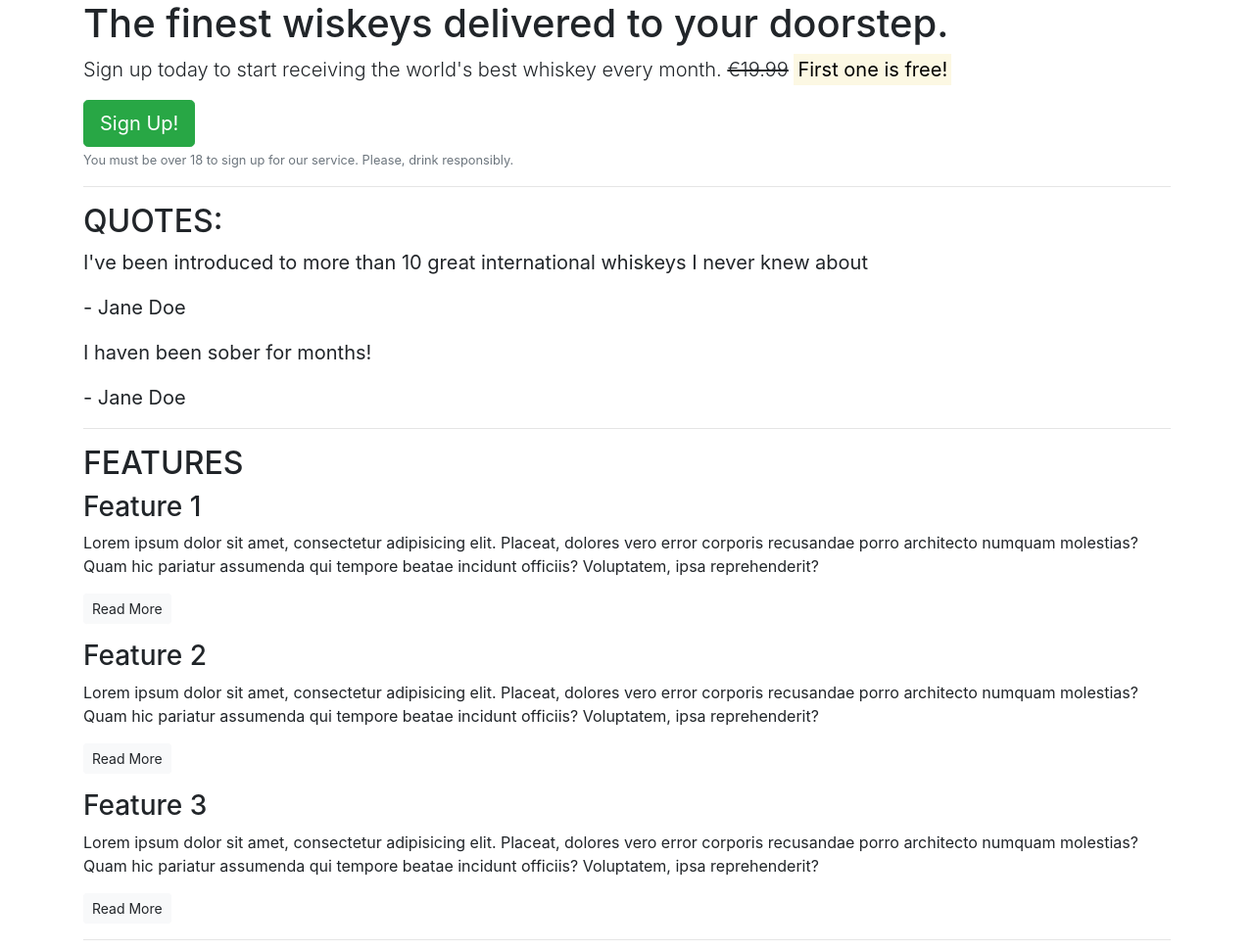
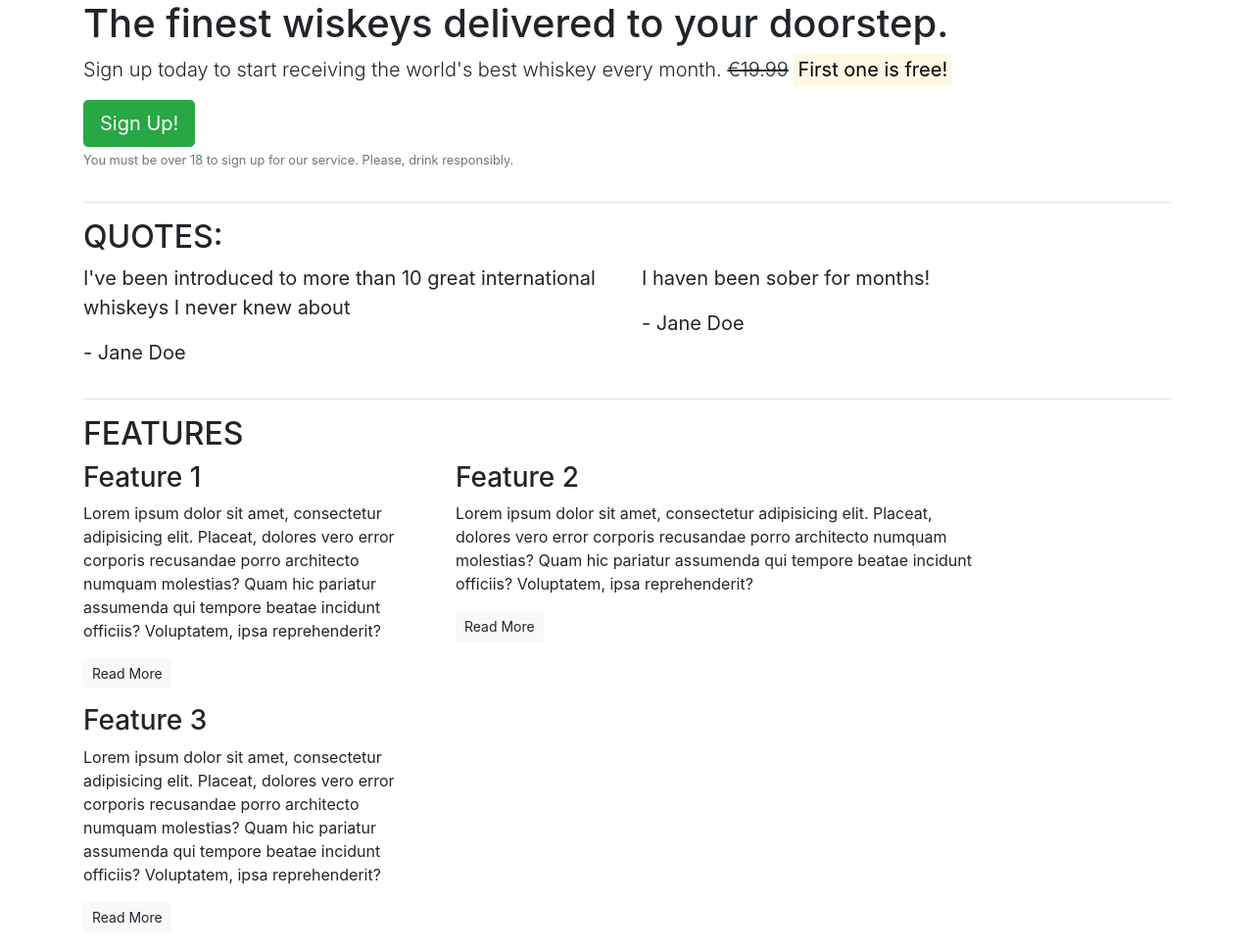
Before and after one commit to B-art-W/whisky_drop, a plain HTML site: page index.html in a window 1280 px wide. Shown: the top 971 px of the page at 98% size. Drawn offline with nearby package versions, Linux system fonts and the light colour scheme.

Commit message:
Updated version with bootstrap rows

```diff
--- a/index.html
+++ b/index.html
@@ -10,46 +10,70 @@
 </head>
 <body>
     <article class="container">
-
+        <div class="row">
+            <div class="col-12">
                 <section class="callout">
                     <h1>The finest wiskeys delivered to your doorstep.</h1>
                     <p class="lead">Sign up today to start receiving the world's best whiskey every month. <s>€19.99</s> <strong><mark>First one is free!</mark></strong></p>
                     <button class="btn btn-success btn-lg">Sign Up!</button>
                     <p class="text-muted"><small>You must be over 18 to sign up for our service. Please, drink responsibly.</small></p>
                 </section>
-
+            </div>
+        </div>
         <hr>
 
         <section class="quotes">
+            <div class="row">
+                <div class="col-12">
                     <h2 class="text-uppercase">Quotes:</h2>
+                </div>
+            </div>
+            <div class="row">
+                <div class="col-12 col-md-6">
                     <blockquote class="blockquote">
                         <p>I've been introduced to more than 10 great international whiskeys I never knew about</p>
                         <p>- Jane Doe</p>
                     </blockquote>
+                </div>
+                <div class="col-12 col-md-6">
                     <blockquote class="blockquote">
                         <p>I haven been sober for months!</p>
                         <p>- Jane Doe</p>
                     </blockquote>
+                </div>
+            </div>
         </section>
 
         <hr>
 
         <section class="features">
+            <div class="row">
+                <div class="col-12">
                     <h2 class="text-uppercase">Features</h2>
+                </div>
+            </div>
+            <div class="row">
+                <div class="col-12 col-md-6 col-lg-4">
                     <div class="feature">
                         <h3>Feature 1</h3>
                         <p>Lorem ipsum dolor sit amet, consectetur adipisicing elit. Placeat, dolores vero error corporis recusandae porro architecto numquam molestias? Quam hic pariatur assumenda qui tempore beatae incidunt officiis? Voluptatem, ipsa reprehenderit?</p>
                         <p><a class="btn btn-sm btn-light" href="">Read More</a></p>
                     </div>
+                </div>
+                <div class="col-12 col-md-6">
                     <div class="feature">
                         <h3>Feature 2</h3>
                         <p>Lorem ipsum dolor sit amet, consectetur adipisicing elit. Placeat, dolores vero error corporis recusandae porro architecto numquam molestias? Quam hic pariatur assumenda qui tempore beatae incidunt officiis? Voluptatem, ipsa reprehenderit?</p>
                         <p><a class="btn btn-sm btn-light" href="">Read More</a></p>
                     </div>
+                </div>
+                <div class="col-12 d-md-none d-lg-block col-lg-4">
                     <div class="feature">
                         <h3>Feature 3</h3>
                         <p>Lorem ipsum dolor sit amet, consectetur adipisicing elit. Placeat, dolores vero error corporis recusandae porro architecto numquam molestias? Quam hic pariatur assumenda qui tempore beatae incidunt officiis? Voluptatem, ipsa reprehenderit?</p>
                         <p><a class="btn btn-sm btn-light" href="">Read More</a></p>
+                    </div>
+                </div>
             </div>
         </section>
 
```
Lines whose indentation alone changed are shown as unchanged.
